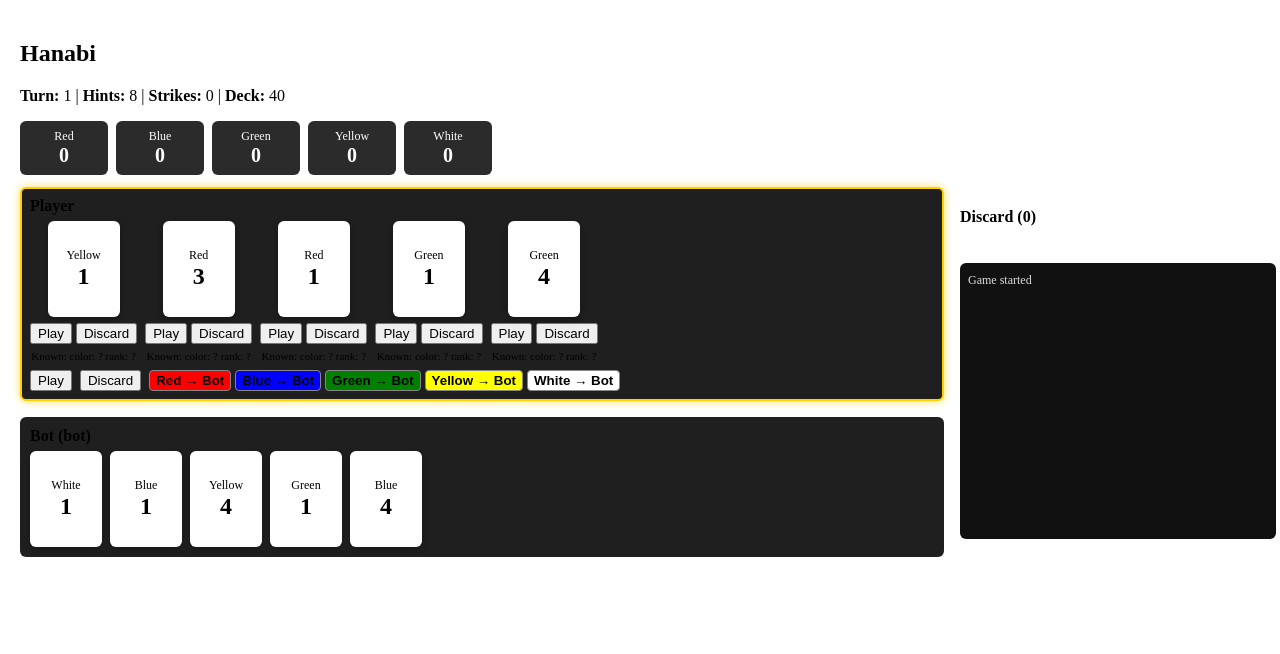
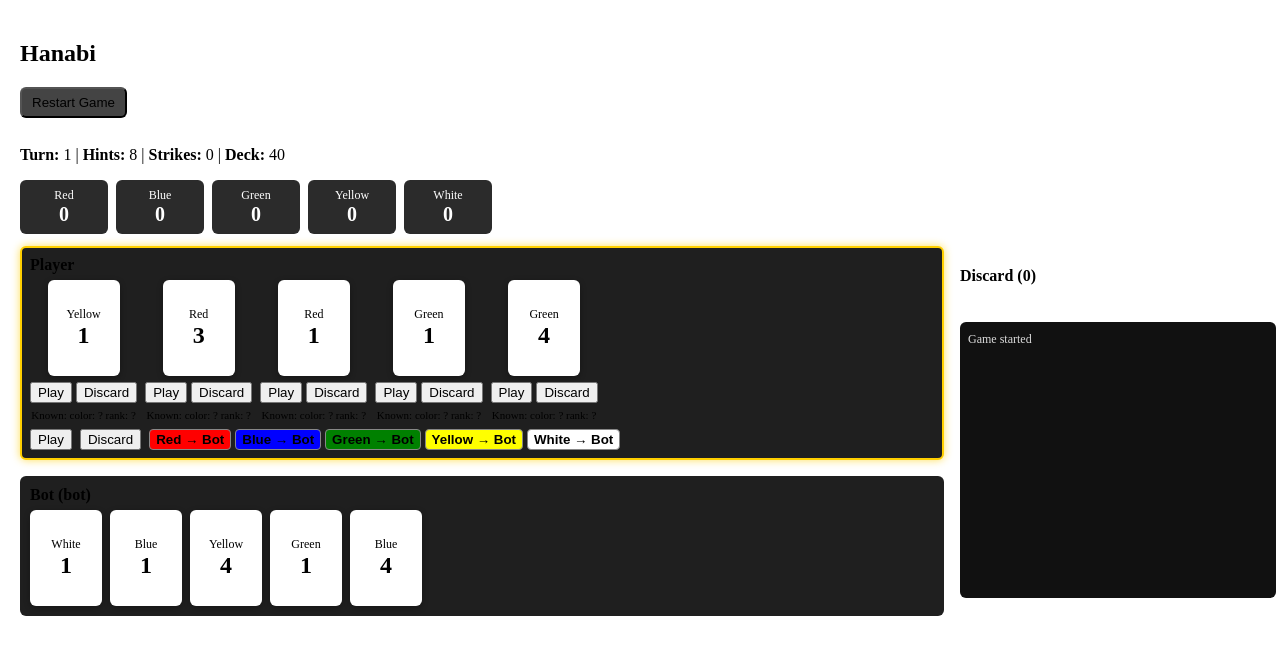
Before and after one commit to noirka/Hanabi-game, a React (Vite) app in the folder hanabi-online/frontend/: page / in a window 1280 px wide. Shown: the top 654 px of the page. Built offline with nearby package versions, Linux system fonts and the light colour scheme.

Commit message:
feat: add Restart Game button to restart engine setup

```diff
--- a/hanabi-online/frontend/src/ui/GameView.tsx
+++ b/hanabi-online/frontend/src/ui/GameView.tsx
@@ -19,9 +19,26 @@ export default function GameView({ engine }: { engine: GameEngine }) {
 
   const isFinished = snapshot.finished;
 
+  const restartGame = () => {
+  engine.setup(JSON.parse(JSON.stringify(engine.players)));
+  };
+
   return (
     <div style={{ padding: 12 }}>
       <h2>Hanabi</h2>
+
+      <button
+        onClick={restartGame}
+        style={{
+          padding: "6px 10px",
+          marginBottom: 12,
+          borderRadius: 6,
+          background: "#444",
+          cursor: "pointer",
+        }}
+      >
+        Restart Game
+      </button>
 
       {isFinished && (
         <div
```
